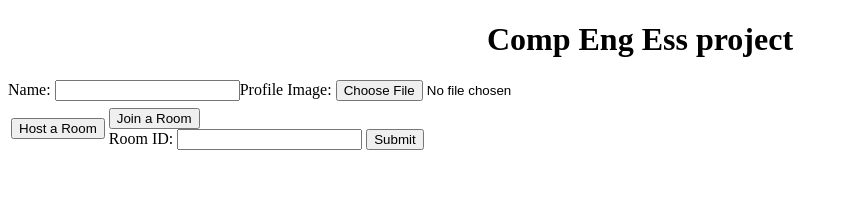
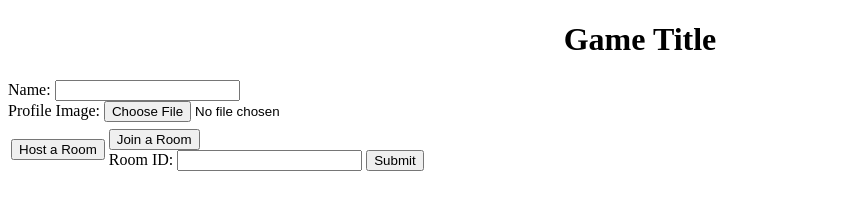
Before and after one commit to NatthasaKendo/CEE, a plain HTML site: page index.html in a window 1280 px wide. Shown: the whole page, without its empty margins (0-848 px from the left). Drawn offline with nearby package versions, Linux system fonts and the light colour scheme.

Commit message:
Update index.html

```diff
--- a/index.html
+++ b/index.html
@@ -6,10 +6,10 @@
     <meta name="viewport" content="width=device-width, initial-scale=1.0">
     <link rel="stylesheet" href="index_style.css">
     <script src="https://code.jquery.com/jquery-3.6.0.slim.min.js"></script>
-    <title>Document</title>
+    <title>Game Title</title>
 </head>
 <body>
-    <h1>Comp Eng Ess project </h1>
+    <h1>Game Title</h1>
 
     <form>
         <table>
@@ -17,6 +17,7 @@
                 <label for="name">Name: </label>
                 <input type="text" id="name" name="name">
             </tr>
+            <br>
             <tr>
                 <label for="img">Profile Image: </label>
                 <input type="file" id="img" accept="image/*">
```
